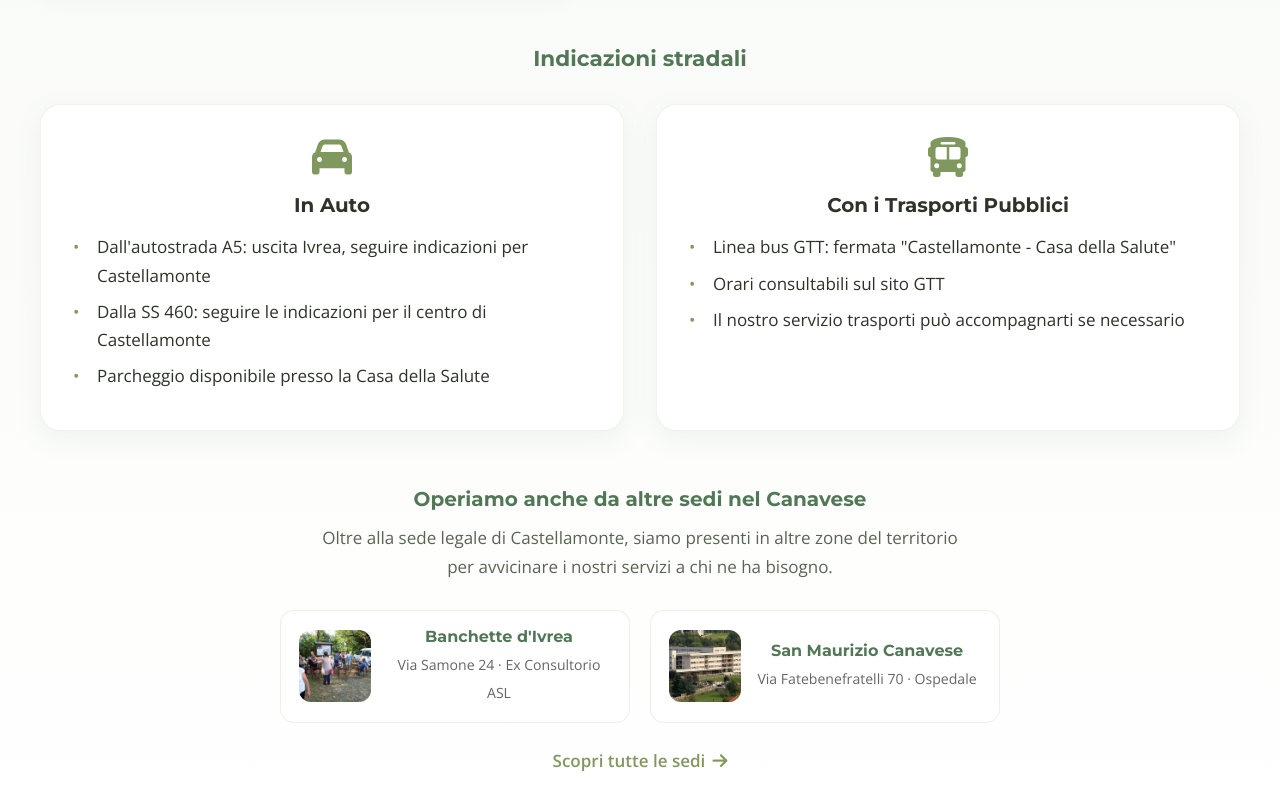
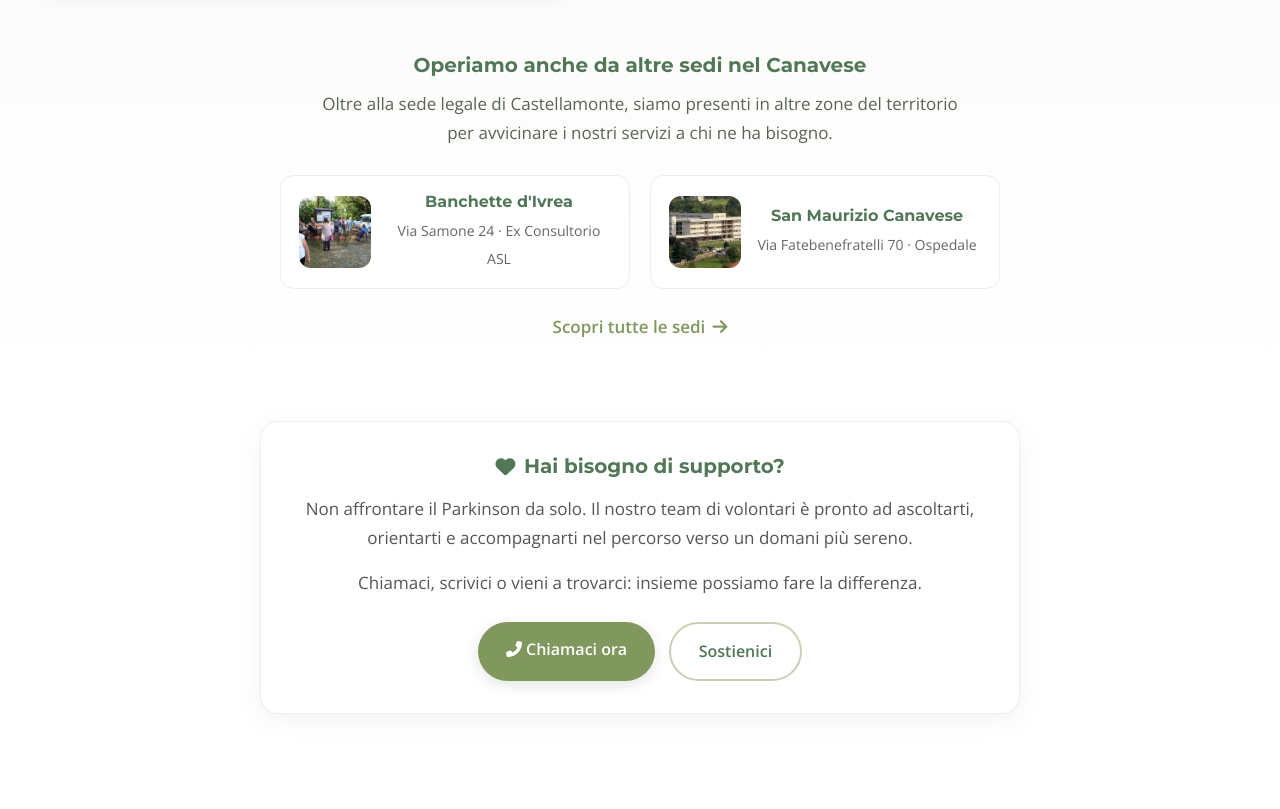
Before and after one commit to BackSoftwareJR/associazioneparkinson, a plain HTML site: page contatti.html in a window 1280 px wide. Shown: the part 2257-3066 px from the top of the page. Drawn offline with nearby package versions, Linux system fonts and the light colour scheme.

Commit message:
Automated update by AI agent - Task 225

```diff
--- a/contatti.html
+++ b/contatti.html
@@ -4,7 +4,7 @@
     <meta charset="UTF-8">
     <meta name="viewport" content="width=device-width, initial-scale=1.0">
     <title>Contatti - Associazione Parkinson Canavese</title>
-    <meta name="description" content="Contatta l'Associazione Parkinson Canavese per informazioni, supporto o per unirti a noi. Trova indirizzo, telefono, email e indicazioni per raggiungere la sede legale.">
+    <meta name="description" content="Contatta l'Associazione Parkinson Canavese per informazioni, supporto o per unirti a noi. Trova indirizzo, telefono ed email della sede legale.">
     <link rel="preconnect" href="https://fonts.googleapis.com">
     <link rel="preconnect" href="https://fonts.gstatic.com" crossorigin>
     <link href="https://fonts.googleapis.com/css2?family=Open+Sans:wght@400;500;600;700&display=swap" rel="stylesheet">
@@ -179,28 +179,6 @@
                     </div>
                 </div>
 
-                <h3 class="contatti-directions-title">Indicazioni stradali</h3>
-                <div class="directions-grid">
-                    <div class="direction-card">
-                        <i class="fas fa-car" aria-hidden="true"></i>
-                        <h3>In Auto</h3>
-                        <ul>
-                            <li>Dall'autostrada A5: uscita Ivrea, seguire indicazioni per Castellamonte</li>
-                            <li>Dalla SS 460: seguire le indicazioni per il centro di Castellamonte</li>
-                            <li>Parcheggio disponibile presso la Casa della Salute</li>
-                        </ul>
-                    </div>
-                    <div class="direction-card">
-                        <i class="fas fa-bus" aria-hidden="true"></i>
-                        <h3>Con i Trasporti Pubblici</h3>
-                        <ul>
-                            <li>Linea bus GTT: fermata "Castellamonte - Casa della Salute"</li>
-                            <li>Orari consultabili sul sito GTT</li>
-                            <li>Il nostro servizio trasporti può accompagnarti se necessario</li>
-                        </ul>
-                    </div>
-                </div>
-
                 <div class="contatti-other-sedi">
                     <h3 class="contatti-other-sedi-title">Operiamo anche da altre sedi nel Canavese</h3>
                     <p class="contatti-other-sedi-lead">Oltre alla sede legale di Castellamonte, siamo presenti in altre zone del territorio per avvicinare i nostri servizi a chi ne ha bisogno.</p>
```
